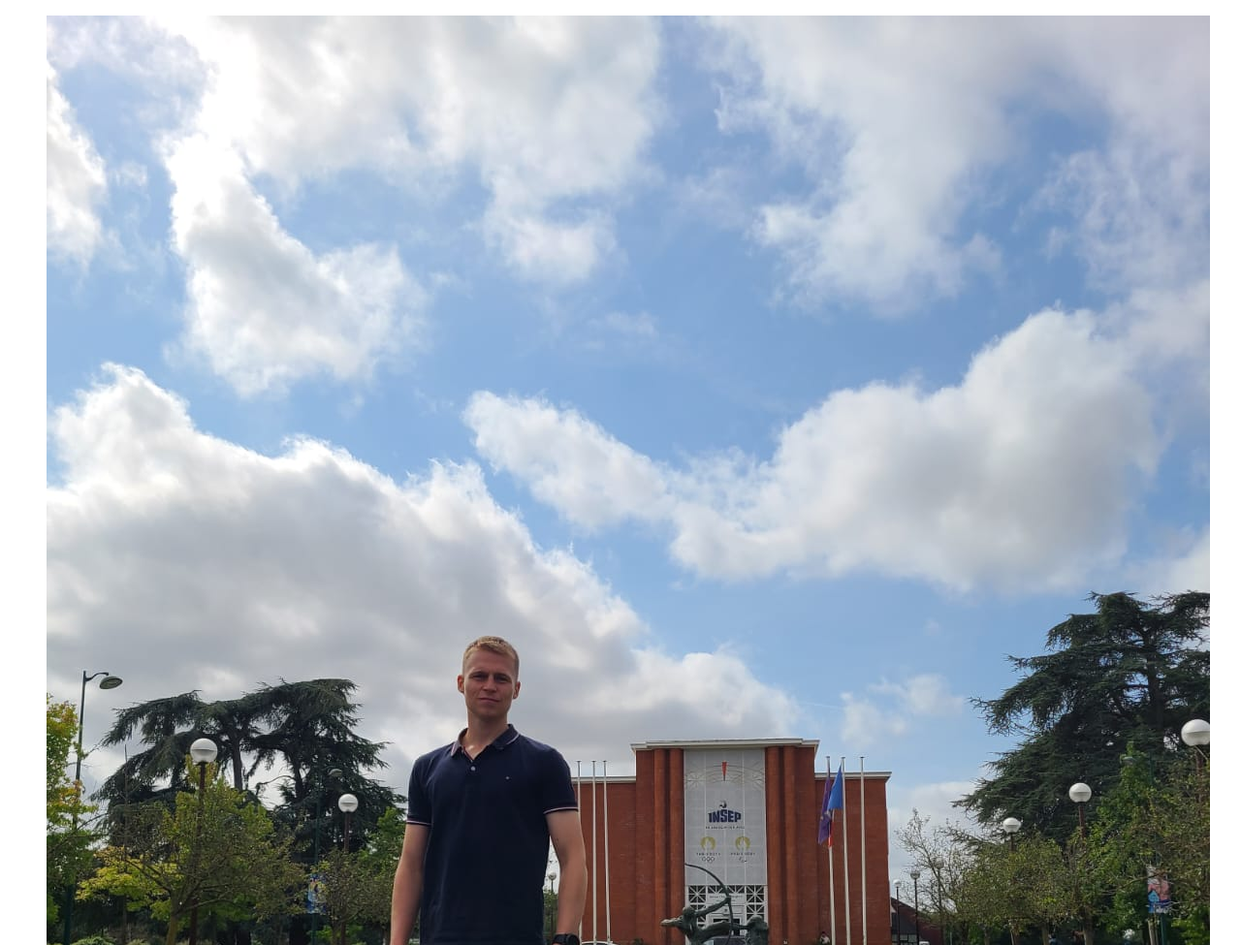
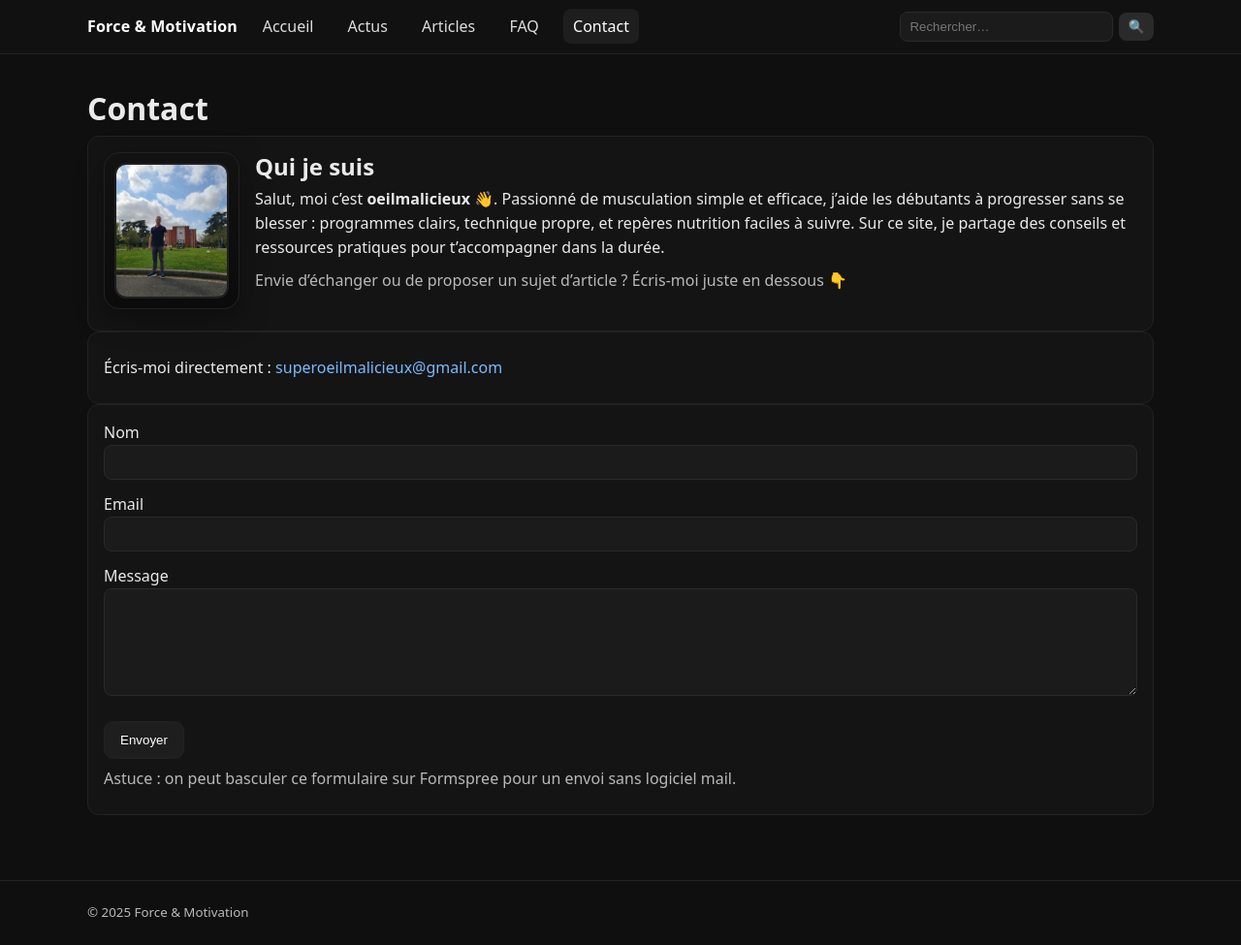
Before and after one commit to oeilmalicieux/blog-musculation, a plain HTML site: page contact.html in a window 1280 px wide. Shown: the top 975 px of the page at 97% size. Drawn offline with Linux system fonts and the light colour scheme.

Commit message:
Revamp contact page structure and content

```diff
--- a/contact.html
+++ b/contact.html
@@ -1,3 +1,47 @@
+<!DOCTYPE html>
+<html lang="fr">
+<head>
+  <meta charset="utf-8">
+  <title>Contact — Force & Motivation</title>
+  <meta name="description" content="Contacte-moi pour toute question sur les programmes, la nutrition ou le site.">
+  <meta name="viewport" content="width=device-width, initial-scale=1">
+  <link rel="icon" href="images/favicon.png">
+  <link rel="stylesheet" href="css/styles.css">
+</head>
+<body>
+  <!-- NAV -->
+  <nav class="nav">
+    <div class="container nav__row">
+      <a href="index.html" class="brand">Force &amp; Motivation</a>
+      <ul class="nav__links">
+        <li><a href="index.html">Accueil</a></li>
+        <li><a href="actus.html">Actus</a></li>
+        <li><a href="articles.html">Articles</a></li>
+        <li><a href="faq.html">FAQ</a></li>
+        <li><a href="contact.html" aria-current="page">Contact</a></li>
+      </ul>
+      <div class="nav__search">
+        <input id="site-search" type="search" placeholder="Rechercher…" aria-label="Rechercher sur le site">
+        <button id="search-btn" aria-label="Lancer la recherche">🔍</button>
+      </div>
+    </div>
+  </nav>
+
+  <!-- Overlay résultats recherche (masqué par défaut avec [hidden]) -->
+  <div id="search-overlay" class="search-overlay" hidden>
+    <div class="search-panel" role="dialog" aria-modal="true" aria-labelledby="search-title">
+      <div class="search-panel__top">
+        <h2 id="search-title">Résultats de recherche</h2>
+        <button id="search-close" class="close-btn" aria-label="Fermer">✕</button>
+      </div>
+      <ul id="search-results" class="results"></ul>
+    </div>
+  </div>
+
+  <main class="container section">
+    <h1>Contact</h1>
+
+    <!-- Qui je suis -->
     <section class="card profile">
       <figure class="profile__media">
         <div class="profile__frame">
@@ -9,11 +53,40 @@
         <p class="profile__text">
           Salut, moi c’est <strong>oeilmalicieux</strong> 👋. Passionné de musculation simple et efficace,
           j’aide les débutants à progresser sans se blesser : programmes clairs, technique propre, et
-      repères nutrition faciles à suivre. Sur ce site, je partage mes conseils, mes retours d’expérience
-      et des ressources pratiques pour t’accompagner dans la durée.
+          repères nutrition faciles à suivre. Sur ce site, je partage des conseils et ressources pratiques
+          pour t’accompagner dans la durée.
         </p>
         <p class="profile__text muted">
-      Envie d’échanger ou de proposer un sujet d’article ? Écris-moi juste en dessous !
+          Envie d’échanger ou de proposer un sujet d’article ? Écris-moi juste en dessous 👇
         </p>
       </div>
     </section>
+
+    <!-- Contact direct -->
+    <div class="card">
+      <p>Écris-moi directement : <a href="mailto:superoeilmalicieux@gmail.com">superoeilmalicieux@gmail.com</a></p>
+    </div>
+
+    <!-- Formulaire -->
+    <form class="card form" action="mailto:superoeilmalicieux@gmail.com" method="post" enctype="text/plain">
+      <label>Nom<br><input type="text" name="nom" required></label>
+      <label>Email<br><input type="email" name="email" required></label>
+      <label>Message<br><textarea name="message" rows="6" required></textarea></label>
+      <button class="btn" type="submit">Envoyer</button>
+      <p class="muted">Astuce : on peut basculer ce formulaire sur Formspree pour un envoi sans logiciel mail.</p>
+    </form>
+  </main>
+
+  <footer class="footer">
+    <div class="container">
+      <small>© <span id="year"></span> Force &amp; Motivation</small>
+    </div>
+  </footer>
+
+  <script>
+    // année courante pour le footer
+    document.getElementById('year').textContent = new Date().getFullYear();
+  </script>
+  <script src="js/search.js"></script>
+</body>
+</html>
```
Lines whose indentation alone changed are shown as unchanged.
